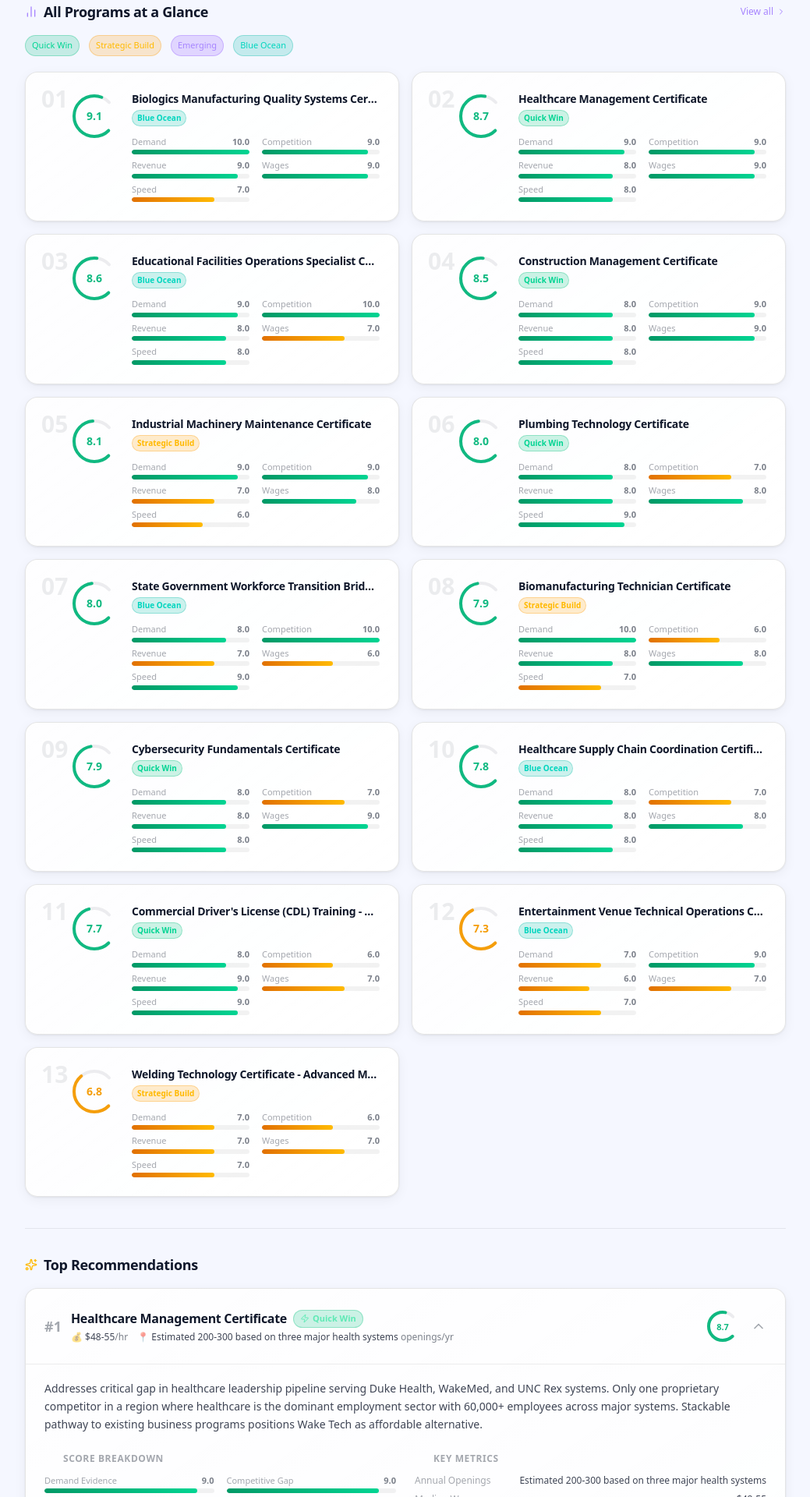
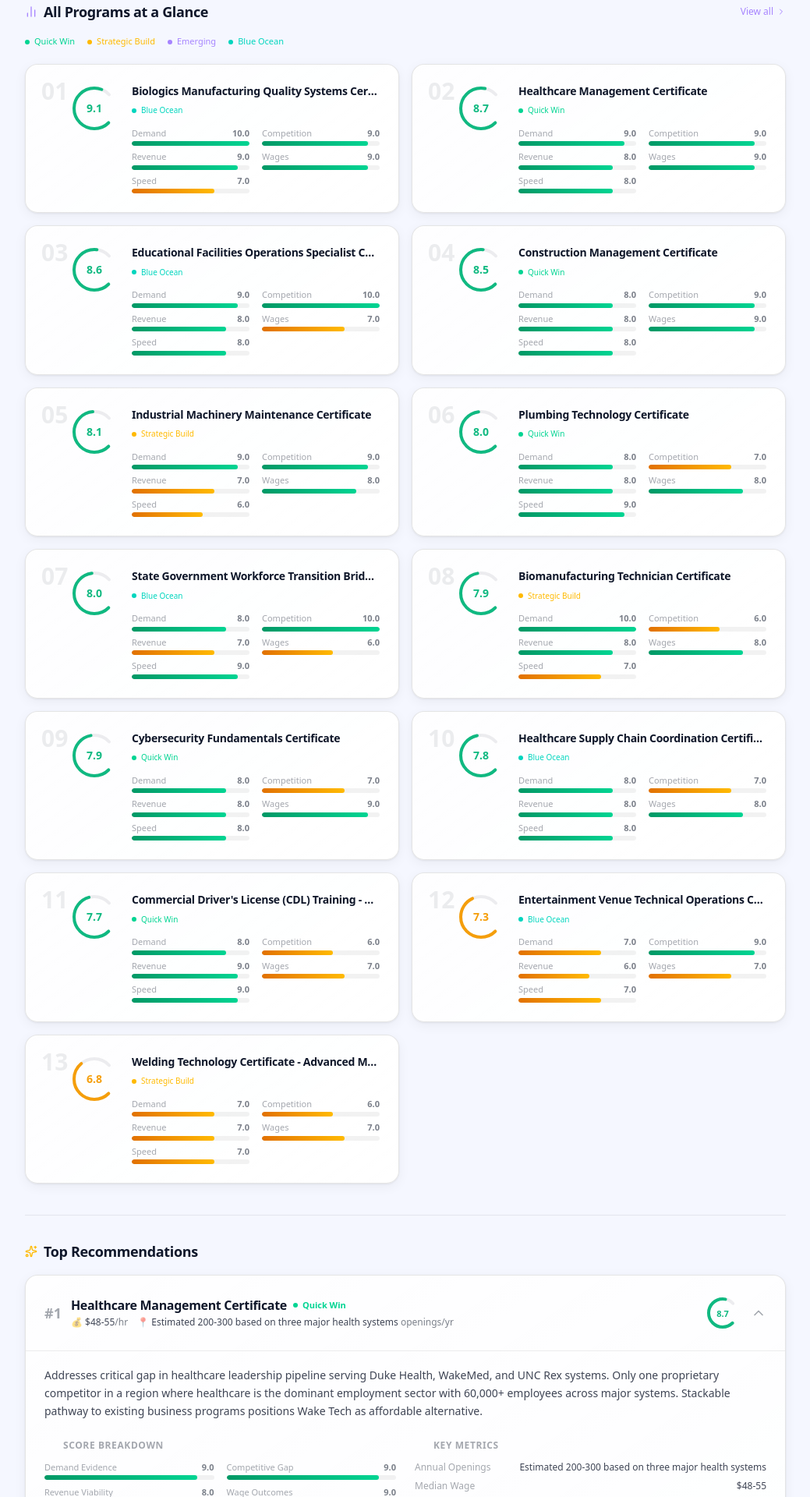
Before and after one commit to wspanic201/workforce-intelligence, a Next.js app: page /report/demo in a window 1280 px wide. Shown: the part 1240-3160 px from the top of the page at 78% size, without its empty margins (120-1159 px from the left). Built offline with nearby package versions, Linux system fonts and the light colour scheme.

Commit message:
fix: remove colored pill badges from report viewer components

```diff
--- a/app/report/[token]/components/EvidenceTrail.tsx
+++ b/app/report/[token]/components/EvidenceTrail.tsx
@@ -21,42 +21,49 @@ const SOURCE_CONFIG: Record<SourceType, {
   label: string;
   badge: string;
   dot: string;
+  dotText: string;
 }> = {
   government: {
     icon: Database,
     label: 'Gov / BLS Data',
     badge: 'bg-blue-500/20 text-blue-300 border border-blue-500/30',
     dot: 'bg-blue-400',
+    dotText: 'text-blue-400',
   },
   employer: {
     icon: Building2,
     label: 'Employer Signal',
     badge: 'bg-violet-500/20 text-violet-300 border border-violet-500/30',
     dot: 'bg-violet-400',
+    dotText: 'text-violet-400',
   },
   economic_development: {
     icon: TrendingUp,
     label: 'Economic Development',
     badge: 'bg-teal-500/20 text-teal-300 border border-teal-500/30',
     dot: 'bg-teal-400',
+    dotText: 'text-teal-400',
   },
   academic: {
     icon: GraduationCap,
     label: 'Academic / Research',
     badge: 'bg-amber-500/20 text-amber-300 border border-amber-500/30',
     dot: 'bg-amber-400',
+    dotText: 'text-amber-400',
   },
   news: {
     icon: Newspaper,
     label: 'News / Media',
     badge: 'bg-rose-500/20 text-rose-300 border border-rose-500/30',
     dot: 'bg-rose-400',
+    dotText: 'text-rose-400',
   },
   other: {
     icon: MapPin,
     label: 'Regional Data',
     badge: 'bg-white/10 text-white/50 border border-white/20',
     dot: 'bg-white/40',
+    dotText: 'text-white/50',
   },
 };
 
@@ -69,7 +76,6 @@ function EvidenceItem({ item, index }: EvidenceItemProps) {
   const [open, setOpen] = useState(false);
   const sourceType = classifySource(item.source);
   const config = SOURCE_CONFIG[sourceType];
-  const Icon = config.icon;
 
   return (
     <div
@@ -101,8 +107,8 @@ function EvidenceItem({ item, index }: EvidenceItemProps) {
           <div className="pl-4 border-l-2 border-white/10">
             <p className="text-sm text-theme-secondary leading-relaxed mb-2">{item.point}</p>
             <div className="flex items-center gap-2 flex-wrap">
-              <span className={`inline-flex items-center gap-1 text-[11px] font-medium px-2 py-0.5 rounded-full ${config.badge}`}>
-                <Icon className="w-3 h-3" />
+              <span className={`inline-flex items-center gap-1 text-[11px] font-medium ${config.dotText}`}>
+                <span className={`w-1.5 h-1.5 rounded-full inline-block ${config.dot}`} />
                 {config.label}
               </span>
               <span className="text-xs text-theme-muted">{item.source}</span>
@@ -142,10 +148,9 @@ export function EvidenceTrail({ evidence, title = 'Evidence Trail' }: EvidenceTr
 export function SourceBadge({ source }: { source: string }) {
   const type = classifySource(source);
   const config = SOURCE_CONFIG[type];
-  const Icon = config.icon;
   return (
-    <span className={`inline-flex items-center gap-1 text-[11px] font-medium px-2 py-0.5 rounded-full ${config.badge}`}>
-      <Icon className="w-3 h-3" />
+    <span className={`inline-flex items-center gap-1 text-[11px] font-medium ${config.dotText}`}>
+      <span className={`w-1.5 h-1.5 rounded-full inline-block ${config.dot}`} />
       {config.label}
     </span>
   );
--- a/app/report/[token]/components/ProgramCard.tsx
+++ b/app/report/[token]/components/ProgramCard.tsx
@@ -3,39 +3,36 @@
 import { useState, useId } from 'react';
 import {
   ChevronDown,
-  Zap,
-  Building2,
   Clock,
   GraduationCap,
   AlertTriangle,
   CheckCircle2,
-  Telescope,
   Waves,
 } from 'lucide-react';
 import { ScoreArc, CompactScoreBar } from './ScoreBar';
 import { EvidenceTrail } from './EvidenceTrail';
 import type { ScoredOpportunity, BlueOceanOpportunity } from '../types';
 
-const TIER_CONFIG: Record<string, { label: string; badge: string; icon: React.ComponentType<{className?: string}> }> = {
+const TIER_CONFIG: Record<string, { label: string; dot: string; textClass: string }> = {
   quick_win: {
     label: 'Quick Win',
-    badge: 'bg-emerald-500/20 text-emerald-300 border border-emerald-500/30',
-    icon: Zap,
+    dot: 'bg-emerald-400',
+    textClass: 'text-emerald-400',
   },
   strategic_build: {
     label: 'Strategic Build',
-    badge: 'bg-amber-500/20 text-amber-300 border border-amber-500/30',
-    icon: Building2,
+    dot: 'bg-amber-400',
+    textClass: 'text-amber-400',
   },
   emerging: {
     label: 'Emerging',
-    badge: 'bg-violet-500/20 text-violet-300 border border-violet-500/30',
-    icon: Telescope,
+    dot: 'bg-violet-400',
+    textClass: 'text-violet-400',
   },
   blue_ocean: {
     label: 'Blue Ocean',
-    badge: 'bg-teal-500/20 text-teal-300 border border-teal-500/30',
-    icon: Waves,
+    dot: 'bg-teal-400',
+    textClass: 'text-teal-400',
   },
 };
 
@@ -71,7 +68,6 @@ export function ProgramCard({ program, defaultExpanded = false, rank }: ProgramC
 
   const tier = isBO ? 'blue_ocean' : ((conventional?.tier || 'emerging').toLowerCase());
   const tierConfig = TIER_CONFIG[tier] || TIER_CONFIG['emerging'];
-  const TierIcon = tierConfig.icon;
 
   const evidence = isBO ? blueOcean!.evidence : (conventional?.demandEvidence || []);
   const validationItems = program.whatValidationWouldConfirm || [];
@@ -110,12 +106,13 @@ export function ProgramCard({ program, defaultExpanded = false, rank }: ProgramC
               <h3 className="text-base font-semibold text-theme-primary leading-tight group-hover:text-violet-300 transition-colors truncate">
                 {title}
               </h3>
-              <span className={`inline-flex items-center gap-1 text-[11px] font-semibold px-2 py-0.5 rounded-full shrink-0 ${tierConfig.badge}`}>
-                <TierIcon className="w-3 h-3" />
+              <span className={`flex items-center gap-1.5 text-[11px] font-semibold shrink-0 ${tierConfig.textClass}`}>
+                <span className={`w-1.5 h-1.5 rounded-full shrink-0 ${tierConfig.dot}`} />
                 {tierConfig.label}
               </span>
               {isBO && (
-                <span className="text-[11px] font-semibold px-2 py-0.5 rounded-full bg-teal-500/15 text-teal-300 border border-teal-500/25 shrink-0">
+                <span className="flex items-center gap-1.5 text-[11px] font-semibold shrink-0 text-teal-300">
+                  <span className="w-1.5 h-1.5 rounded-full bg-teal-500/60 shrink-0" />
                   ◆ Hidden
                 </span>
               )}
@@ -288,13 +285,9 @@ export function ProgramCard({ program, defaultExpanded = false, rank }: ProgramC
               {conventional.programSnapshot.stackableCredentials?.length && (
                 <div className="mt-3">
                   <span className="text-white/40 text-xs">Stackable: </span>
-                  <div className="flex flex-wrap gap-1.5 mt-1">
-                    {conventional.programSnapshot.stackableCredentials.map((c, i) => (
-                      <span key={i} className="text-[11px] px-2 py-0.5 rounded-full bg-violet-500/10 text-violet-300 border border-violet-500/20">
-                        {c}
-                      </span>
-                    ))}
-                  </div>
+                  <span className="text-theme-muted text-xs">
+                    {conventional.programSnapshot.stackableCredentials.join(', ')}
+                  </span>
                 </div>
               )}
             </div>
--- a/app/report/[token]/components/RegionalSummary.tsx
+++ b/app/report/[token]/components/RegionalSummary.tsx
@@ -19,16 +19,17 @@ function BigStat({ label, value }: { label: string; value: string | number }) {
 }
 
 function CompetitorBadge({ type }: { type: string }) {
-  const labels: Record<string, { label: string; style: string }> = {
-    community_college: { label: 'Community College', style: 'bg-blue-500/20 text-blue-300 border-blue-500/30' },
-    university: { label: 'University', style: 'bg-violet-500/20 text-violet-300 border-violet-500/30' },
-    proprietary: { label: 'Proprietary', style: 'bg-amber-500/20 text-amber-300 border-amber-500/30' },
-    online: { label: 'Online Provider', style: 'bg-teal-500/20 text-teal-300 border-teal-500/30' },
-    workforce: { label: 'Workforce Dev', style: 'bg-emerald-500/20 text-emerald-300 border-emerald-500/30' },
+  const labels: Record<string, { label: string; textClass: string; dot: string }> = {
+    community_college: { label: 'Community College', textClass: 'text-blue-300', dot: 'bg-blue-500/60' },
+    university: { label: 'University', textClass: 'text-violet-300', dot: 'bg-violet-500/60' },
+    proprietary: { label: 'Proprietary', textClass: 'text-amber-300', dot: 'bg-amber-500/60' },
+    online: { label: 'Online Provider', textClass: 'text-teal-300', dot: 'bg-teal-500/60' },
+    workforce: { label: 'Workforce Dev', textClass: 'text-emerald-300', dot: 'bg-emerald-500/60' },
   };
-  const match = labels[type] || { label: type, style: 'bg-white/10 text-white/50 border-white/20' };
+  const match = labels[type] || { label: type, textClass: 'text-white/50', dot: 'bg-white/40' };
   return (
-    <span className={`text-[11px] px-2 py-0.5 rounded-full border ${match.style}`}>
+    <span className={`flex items-center gap-1.5 text-[11px] font-medium ${match.textClass}`}>
+      <span className={`w-1.5 h-1.5 rounded-full shrink-0 ${match.dot}`} />
       {match.label}
     </span>
   );
@@ -165,13 +166,9 @@ export function RegionalSummary({ regionalIntelligence, competitiveLandscape, de
                   <CompetitorBadge type={p.type} />
                 </div>
                 {p.programs?.length && (
-                  <div className="flex flex-wrap gap-1.5 mt-2">
-                    {p.programs.slice(0, 4).map((prog, j) => (
-                      <span key={j} className="text-[11px] px-2 py-0.5 rounded-full bg-white/[0.05] text-theme-muted border border-theme-subtle">
-                        {prog}
-                      </span>
-                    ))}
-                  </div>
+                  <p className="text-xs text-theme-muted mt-2">
+                    {p.programs.slice(0, 4).join(', ')}
+                  </p>
                 )}
               </div>
             ))}
@@ -196,11 +193,12 @@ export function RegionalSummary({ regionalIntelligence, competitiveLandscape, de
                         </span>
                       )}
                       {g.demandSignalStrength && (
-                        <span className={`text-[11px] px-2 py-0.5 rounded-full border ${
-                          g.demandSignalStrength === 'strong'
-                            ? 'bg-emerald-500/20 text-emerald-300 border-emerald-500/30'
-                            : 'bg-amber-500/20 text-amber-300 border-amber-500/30'
+                        <span className={`flex items-center gap-1.5 text-[11px] font-medium ${
+                          g.demandSignalStrength === 'strong' ? 'text-emerald-300' : 'text-amber-300'
                         }`}>
+                          <span className={`w-1.5 h-1.5 rounded-full shrink-0 ${
+                            g.demandSignalStrength === 'strong' ? 'bg-emerald-500/60' : 'bg-amber-500/60'
+                          }`} />
                           {g.demandSignalStrength}
                         </span>
                       )}
@@ -235,13 +233,16 @@ export function RegionalSummary({ regionalIntelligence, competitiveLandscape, de
                   </div>
                   <div className="flex items-center gap-2">
                     <span className="text-xs text-theme-muted">{ind.signalCount} signals</span>
-                    <span className={`text-[11px] px-2 py-0.5 rounded-full border ${
-                      ind.averageStrength === 'high'
-                        ? 'bg-emerald-500/20 text-emerald-300 border-emerald-500/30'
-                        : ind.averageStrength === 'moderate'
-                        ? 'bg-amber-500/20 text-amber-300 border-amber-500/30'
-                        : 'bg-white/10 text-white/40 border-white/20'
+                    <span className={`flex items-center gap-1.5 text-[11px] font-medium ${
+                      ind.averageStrength === 'high' ? 'text-emerald-300'
+                        : ind.averageStrength === 'moderate' ? 'text-amber-300'
+                        : 'text-white/40'
                     }`}>
+                      <span className={`w-1.5 h-1.5 rounded-full shrink-0 ${
+                        ind.averageStrength === 'high' ? 'bg-emerald-500/60'
+                          : ind.averageStrength === 'moderate' ? 'bg-amber-500/60'
+                          : 'bg-white/20'
+                      }`} />
                       {ind.averageStrength}
                     </span>
                   </div>
@@ -257,13 +258,11 @@ export function RegionalSummary({ regionalIntelligence, competitiveLandscape, de
               <Briefcase className="w-4 h-4 text-blue-400" />
               Trending Certifications
             </h3>
-            <div className="flex flex-wrap gap-2">
-              {trendingCerts.map((cert: any, i: number) => (
-                <span key={i} className="text-xs px-3 py-1.5 rounded-full bg-blue-500/10 text-blue-300 border border-blue-500/20">
-                  {typeof cert === 'string' ? cert : cert.certification || cert.name || 'Certification'}
-                </span>
-              ))}
-            </div>
+            <p className="text-xs text-theme-muted leading-relaxed">
+              {trendingCerts.map((cert: any) =>
+                typeof cert === 'string' ? cert : cert.certification || cert.name || 'Certification'
+              ).join(', ')}
+            </p>
           </div>
         )}
       </div>
--- a/app/report/[token]/components/ReportViewer.tsx
+++ b/app/report/[token]/components/ReportViewer.tsx
@@ -258,9 +258,10 @@ export function ReportViewer({ data, token }: ReportViewerProps) {
               </div>
 
               {/* Legend */}
-              <div className="flex flex-wrap gap-3 mb-5">
-                {Object.entries(TIER_STYLES).map(([key, { label, badge }]) => (
-                  <span key={key} className={`text-[11px] px-2 py-1 rounded-full font-medium ${badge}`}>
+              <div className="flex flex-wrap gap-4 mb-5">
+                {Object.entries(TIER_STYLES).map(([key, { label, dot, dotText }]) => (
+                  <span key={key} className={`flex items-center gap-1.5 text-[11px] font-medium ${dotText}`}>
+                    <span className={`w-1.5 h-1.5 rounded-full shrink-0 ${dot}`} />
                     {label}
                   </span>
                 ))}
@@ -314,7 +315,8 @@ export function ReportViewer({ data, token }: ReportViewerProps) {
                           <h3 className="text-sm font-semibold text-theme-primary truncate group-hover:text-violet-300 transition-colors">
                             {title}
                           </h3>
-                          <span className={`inline-block text-[10px] font-semibold px-1.5 py-0.5 rounded-full mt-1 ${tierStyle.badge}`}>
+                          <span className={`inline-flex items-center gap-1.5 text-[10px] font-medium mt-1 ${tierStyle.dotText}`}>
+                            <span className={`w-1.5 h-1.5 rounded-full shrink-0 ${tierStyle.dot}`} />
                             {tierStyle.label}
                           </span>
 
--- a/app/report/[token]/components/ScoreBar.tsx
+++ b/app/report/[token]/components/ScoreBar.tsx
@@ -194,9 +194,9 @@ export function ScoreBreakdown({ scores, isBlueOcean = false }: ScoreBreakdownPr
 }
 
 // ─── Tier badge styles (shared) ──────────────────────────────
-export const TIER_STYLES: Record<string, { label: string; badge: string }> = {
-  quick_win: { label: 'Quick Win', badge: 'bg-emerald-500/20 text-emerald-400 border border-emerald-500/30' },
-  strategic_build: { label: 'Strategic Build', badge: 'bg-amber-500/20 text-amber-400 border border-amber-500/30' },
-  emerging: { label: 'Emerging', badge: 'bg-violet-500/20 text-violet-400 border border-violet-500/30' },
-  blue_ocean: { label: 'Blue Ocean', badge: 'bg-teal-500/20 text-teal-400 border border-teal-500/30' },
+export const TIER_STYLES: Record<string, { label: string; badge: string; dot: string; dotText: string }> = {
+  quick_win: { label: 'Quick Win', badge: 'bg-emerald-500/20 text-emerald-400 border border-emerald-500/30', dot: 'bg-emerald-400', dotText: 'text-emerald-400' },
+  strategic_build: { label: 'Strategic Build', badge: 'bg-amber-500/20 text-amber-400 border border-amber-500/30', dot: 'bg-amber-400', dotText: 'text-amber-400' },
+  emerging: { label: 'Emerging', badge: 'bg-violet-500/20 text-violet-400 border border-violet-500/30', dot: 'bg-violet-400', dotText: 'text-violet-400' },
+  blue_ocean: { label: 'Blue Ocean', badge: 'bg-teal-500/20 text-teal-400 border border-teal-500/30', dot: 'bg-teal-400', dotText: 'text-teal-400' },
 };
```
